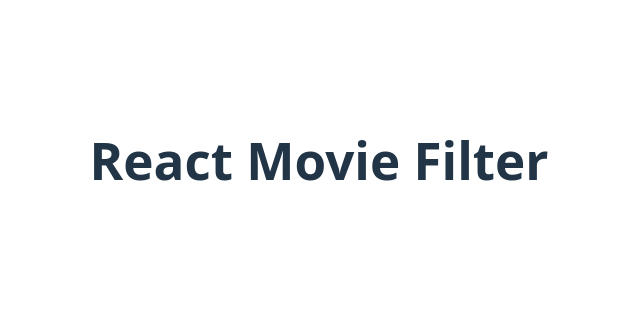
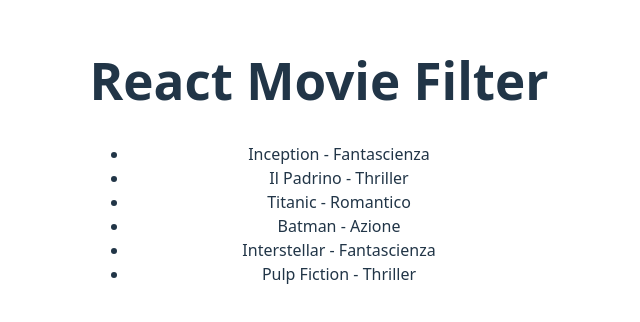
Before and after one commit to GabrielaTumfart/react-movie-filter, a React (Vite) app in the folder react-movie-filter/: page / in a window 1280 px wide. Shown: the part 240-562 px from the top of the page, without its empty margins (321-961 px from the left). Built offline with nearby package versions, Linux system fonts and the light colour scheme.

Commit message:
cancello la const di prima e uso il map per vedere i film

```diff
--- a/react-movie-filter/src/App.jsx
+++ b/react-movie-filter/src/App.jsx
@@ -17,14 +17,26 @@
 
 
 
-  const [count, setCount] = useState(0)
+
 
   return (
-    <>
+    <div>
 
       <h1>React Movie Filter</h1>
 
+      <ul>
+      {movies.map((movie, index) => (
 
-    </>
+          <li key={index}>
+            {movie.title} - {movie.genre}
+          </li>
+        ))}
+
+
+
+      </ul>
+
+
+      </div>
   )
 }
```
